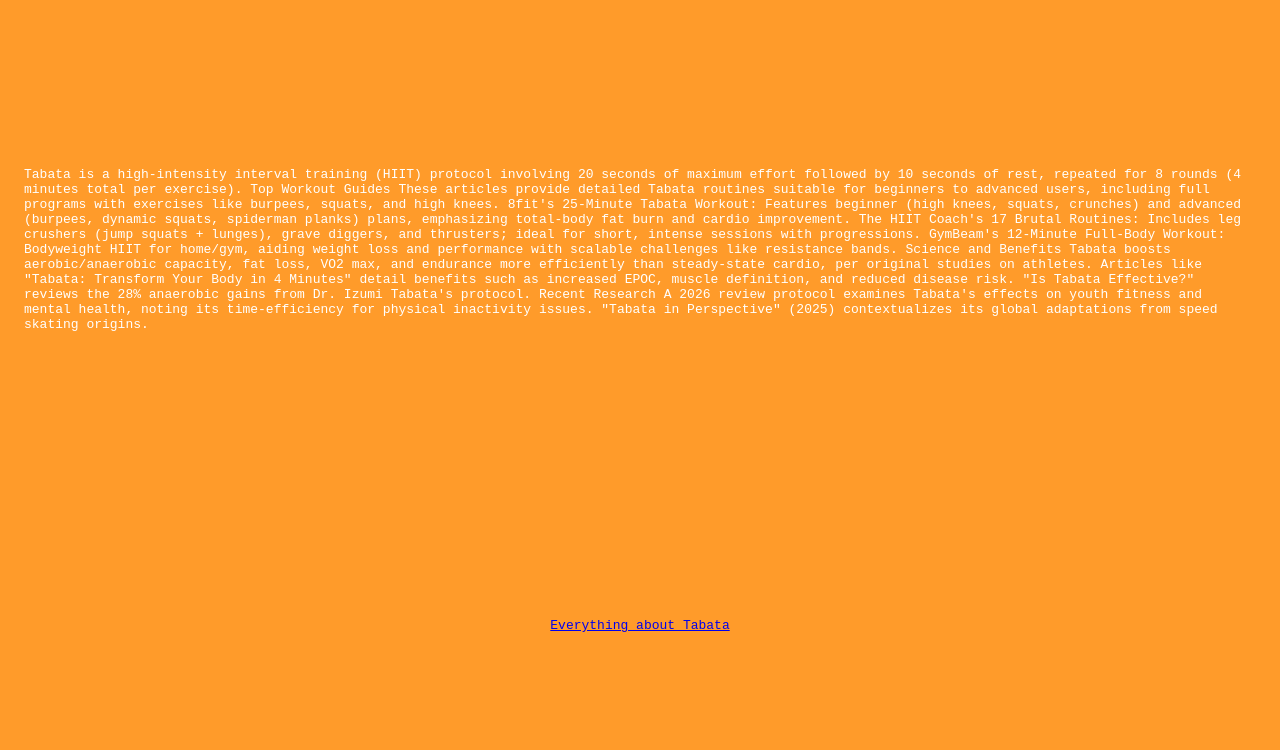
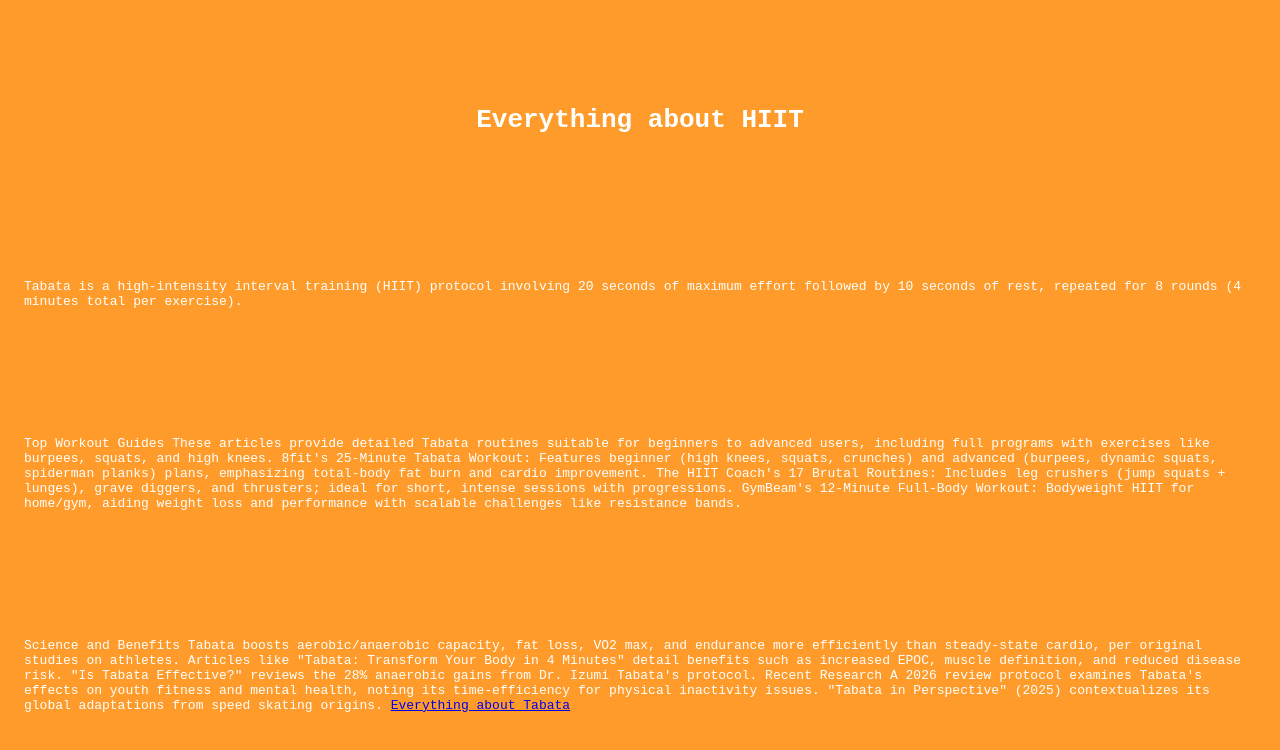
Before and after one commit to trained-athlete/tabata-timer, a website: page tabata.html in a window 1280 px wide. Drawn offline with Linux system fonts and the light colour scheme.

Commit message:
restructuring the tabata.html

```diff
--- a/tabata.html
+++ b/tabata.html
@@ -3,8 +3,10 @@
     <link rel="stylesheet" href="styles.css">
 </head>
 <body>
+    <h1>Everything about HIIT</h1>
 Tabata is a high-intensity interval training (HIIT) protocol involving 20 seconds of maximum effort followed by 10 seconds of rest, repeated for 8 rounds (4 minutes total per exercise).
 
+<div>
 Top Workout Guides
 These articles provide detailed Tabata routines suitable for beginners to advanced users, including full programs with exercises like burpees, squats, and high knees.
 
@@ -13,7 +15,8 @@ These articles provide detailed Tabata routines suitable for beginners to advanc
 The HIIT Coach's 17 Brutal Routines: Includes leg crushers (jump squats + lunges), grave diggers, and thrusters; ideal for short, intense sessions with progressions.
 
 GymBeam's 12-Minute Full-Body Workout: Bodyweight HIIT for home/gym, aiding weight loss and performance with scalable challenges like resistance bands.
-
+</div>
+<div>
 Science and Benefits
 Tabata boosts aerobic/anaerobic capacity, fat loss, VO2 max, and endurance more efficiently than steady-state cardio, per original studies on athletes.
 
@@ -22,4 +25,5 @@ Articles like "Tabata: Transform Your Body in 4 Minutes" detail benefits such as
 Recent Research
 A 2026 review protocol examines Tabata's effects on youth fitness and mental health, noting its time-efficiency for physical inactivity issues. "Tabata in Perspective" (2025) contextualizes its global adaptations from speed skating origins.
 <a href="https://en.wikipedia.org/wiki/High-intensity_interval_training#Tabata_regimen" target="_blank">Everything about Tabata</a>
+</div>
 </body>
```
